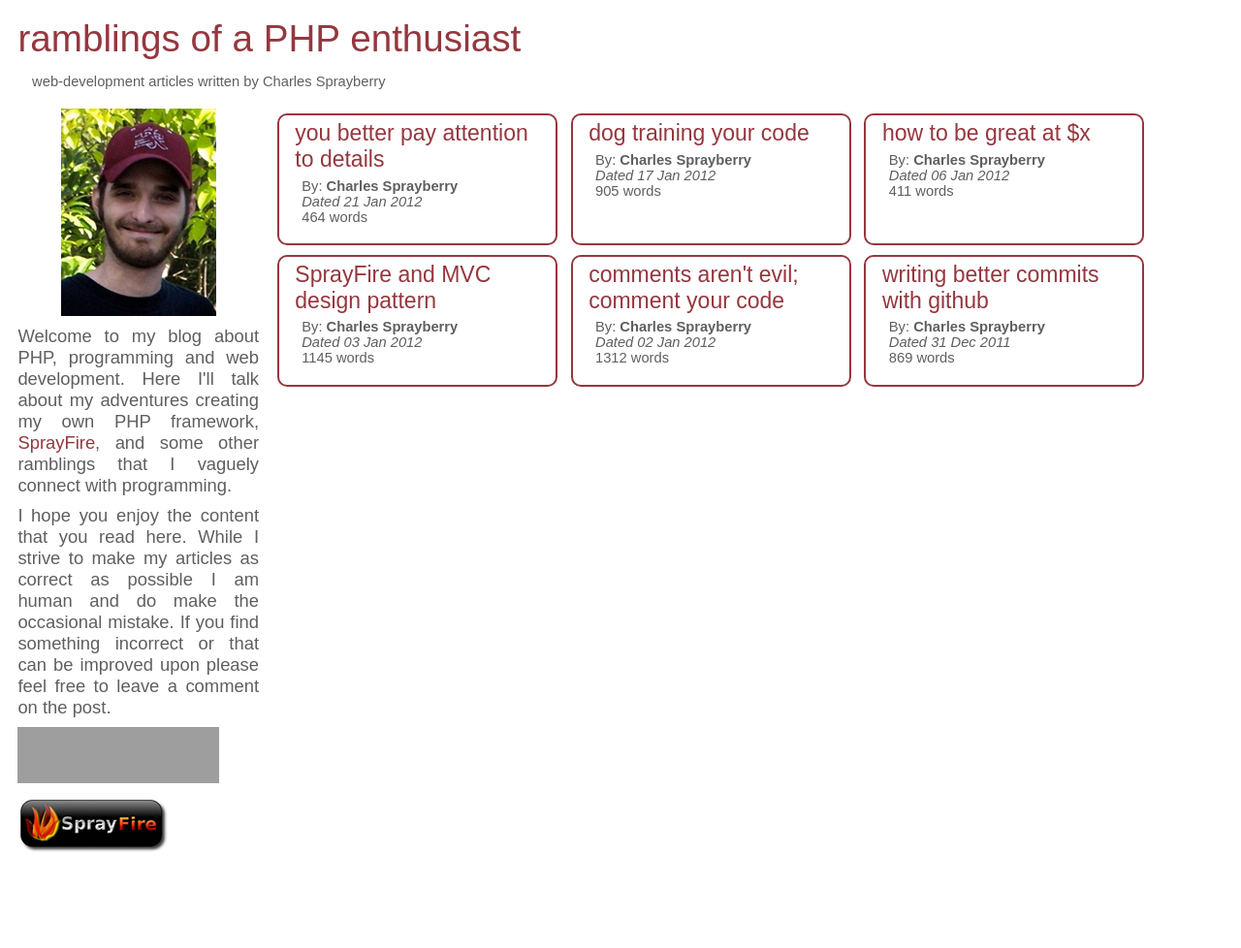
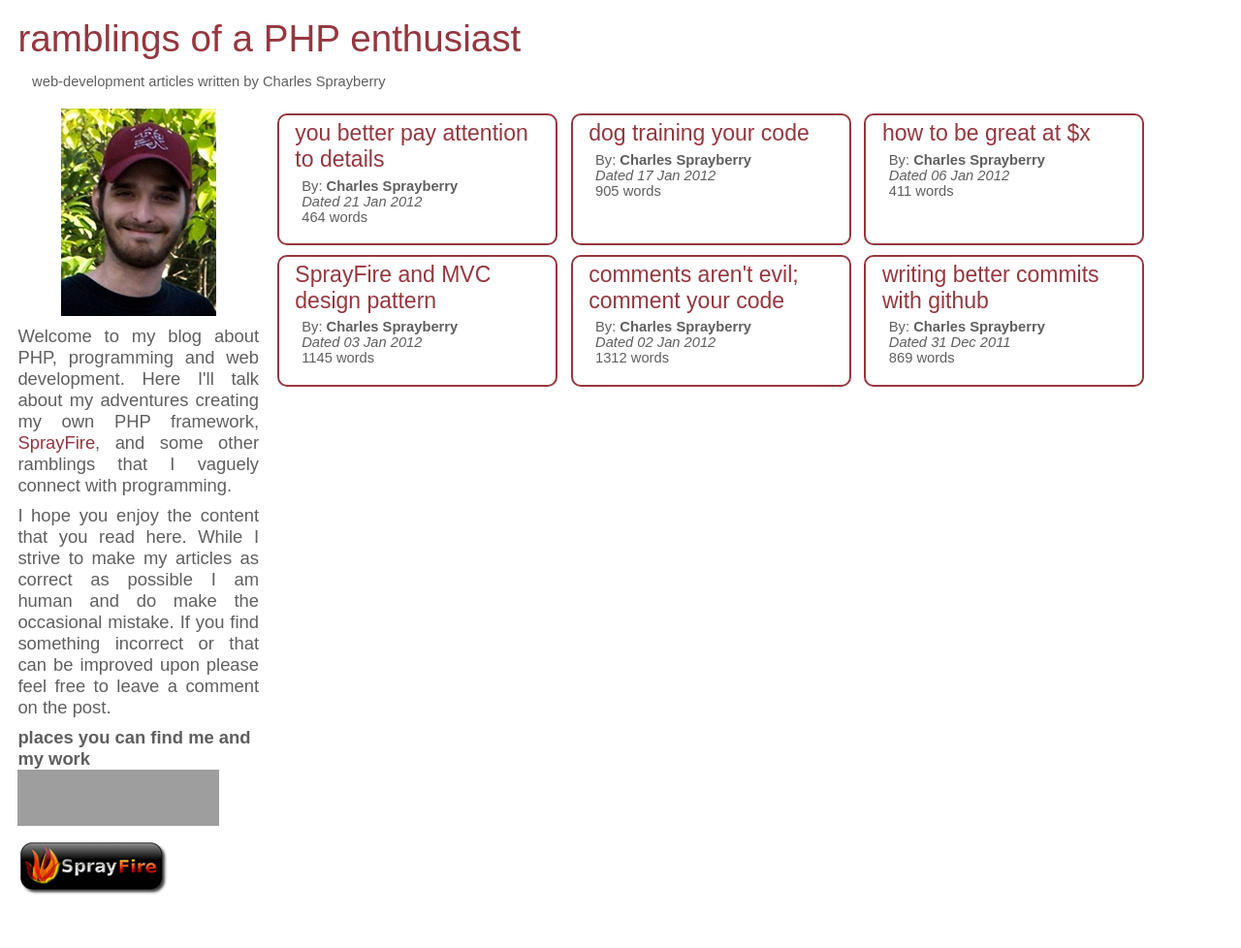
Before and after one commit to cspray/archived-blog, a Jekyll site: the page built from index.html, in a window 1280 px wide. Shown: the whole page at 97% size. Built offline with Jekyll 4.4.1, drawn with Linux system fonts in a browser that asks for light colours; comment, search, counter and statistics services are not loaded; before the commit the page ends 934 px from its top, so only the background shows below that; grey boxes are pictures that could not be loaded.

Commit message:
UPD _includes/default.html adding a heading to links for social-networking

```diff
--- a/_layouts/default.html
+++ b/_layouts/default.html
@@ -22,6 +22,7 @@
                 <div id="left-sidebar" class="float-left">
                     {{ content }}
 				    <div>
+				        <h3>places you can find me and my work</h3>
     					<ul class="navigation-menu vertical-list">
     					   	<li>
    	        				    <a href="http://stackexchange.com/users/387580">
```
